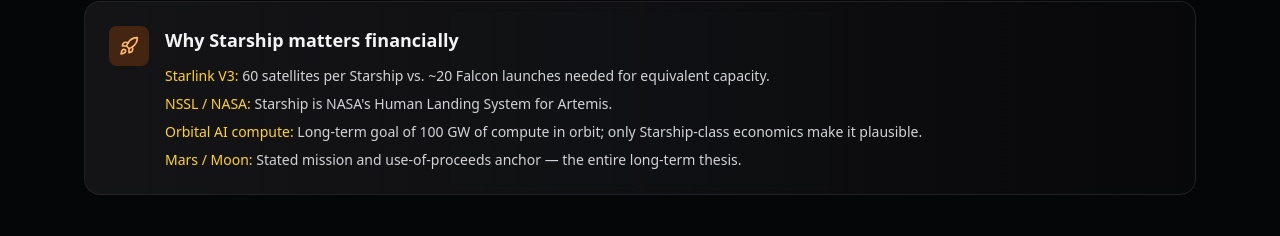
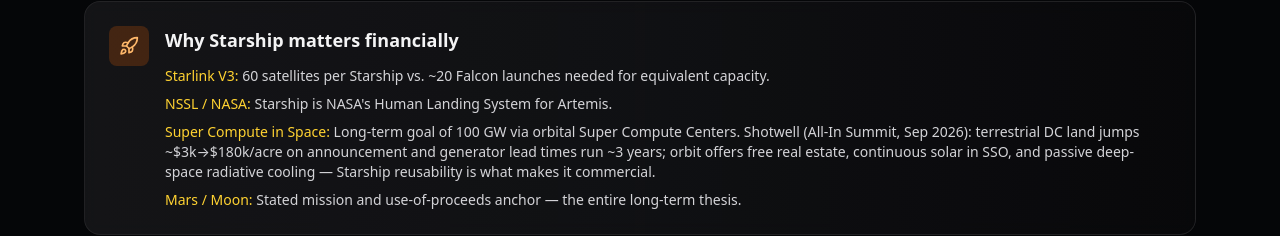
Before and after one commit to cliffxuan/spacex, a React (Vite) app in the folder frontend/: page / in a window 1280 px wide. Shown: the part 11294-11530 px from the top of the page. Built offline with nearby package versions, Linux system fonts and the light colour scheme; no server answers.

Commit message:
Starship: rebrand Orbital AI compute → Super Compute in Space

```diff
--- a/frontend/src/components/Starship.tsx
+++ b/frontend/src/components/Starship.tsx
@@ -102,7 +102,7 @@
                   <span className="text-amber-300">NSSL / NASA:</span> Starship is NASA's Human Landing System for Artemis.
                 </li>
                 <li>
-                  <span className="text-amber-300">Orbital AI compute:</span> Long-term goal of 100 GW of compute in orbit; only Starship-class economics make it plausible.
+                  <span className="text-amber-300">Super Compute in Space:</span> Long-term goal of 100 GW via orbital Super Compute Centers. Shotwell (All-In Summit, Sep 2026): terrestrial DC land jumps ~$3k→$180k/acre on announcement and generator lead times run ~3 years; orbit offers free real estate, continuous solar in SSO, and passive deep-space radiative cooling — Starship reusability is what makes it commercial.
                 </li>
                 <li>
                   <span className="text-amber-300">Mars / Moon:</span> Stated mission and use-of-proceeds anchor — the entire long-term thesis.
```
